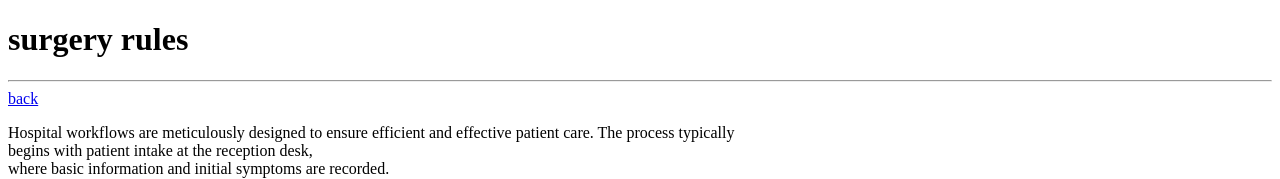
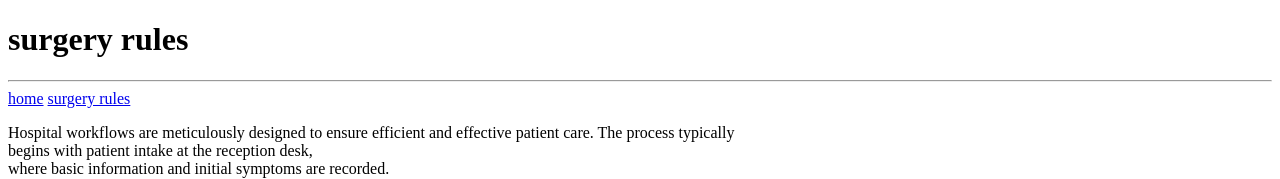
Before and after one commit to belyse-munezero/bellomunz-web, a plain HTML site: page index909.html in a window 1280 px wide. Shown: the top 179 px of the page. Drawn offline with Linux system fonts and the light colour scheme.

Commit message:
Update index909.html

```diff
--- a/index909.html
+++ b/index909.html
@@ -8,7 +8,8 @@
 <body>
     <h1>surgery rules</h1>
     <hr/>
-    <a href="index121.html">back</a>
+    <a href="index909.html">home</a>
+    <a href="index121.html">surgery rules</a>
     <p>Hospital workflows are meticulously designed to ensure efficient and effective patient care.
          The process typically <br>begins with patient intake at the reception desk,<br>
          where basic information and initial symptoms are recorded. <br>
```
